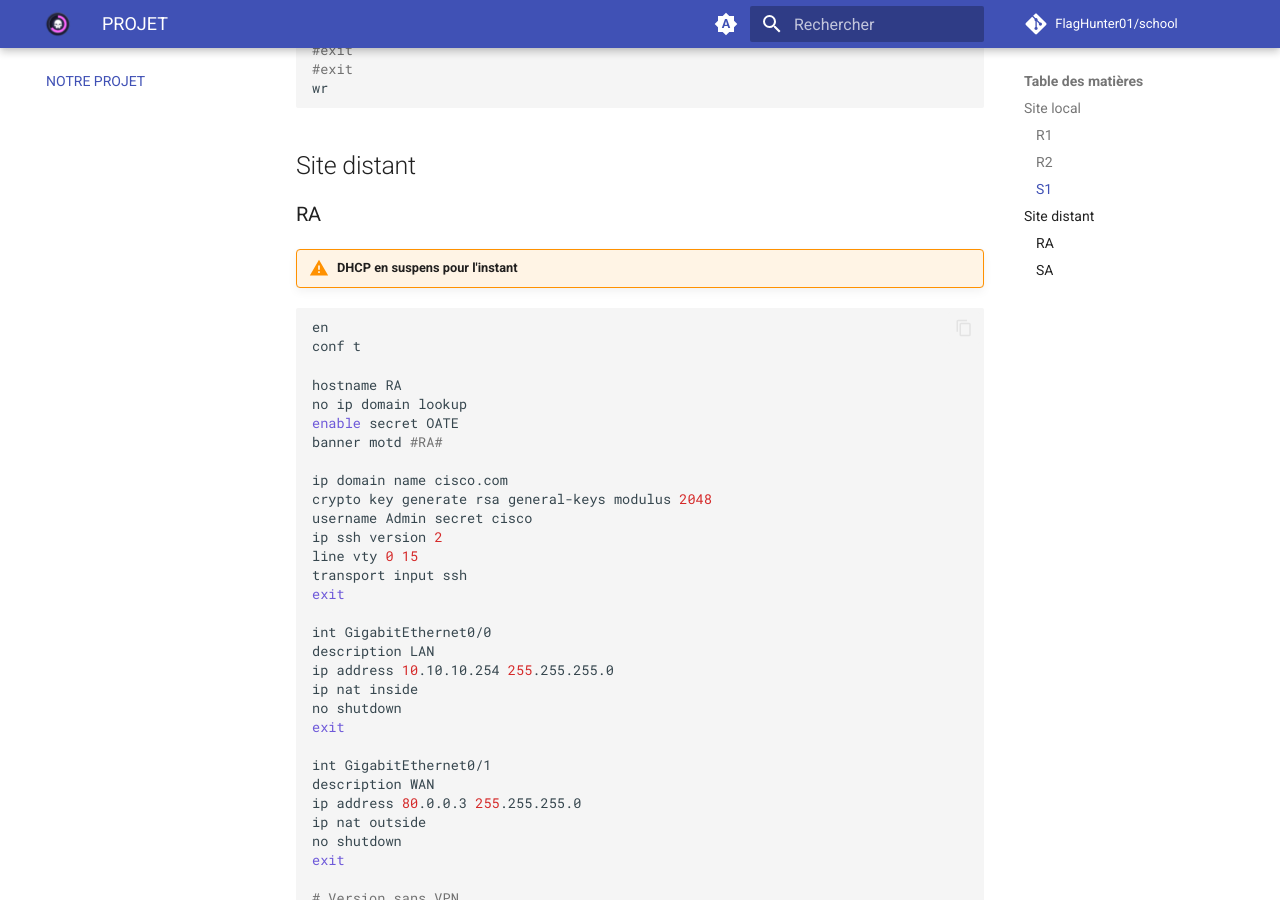
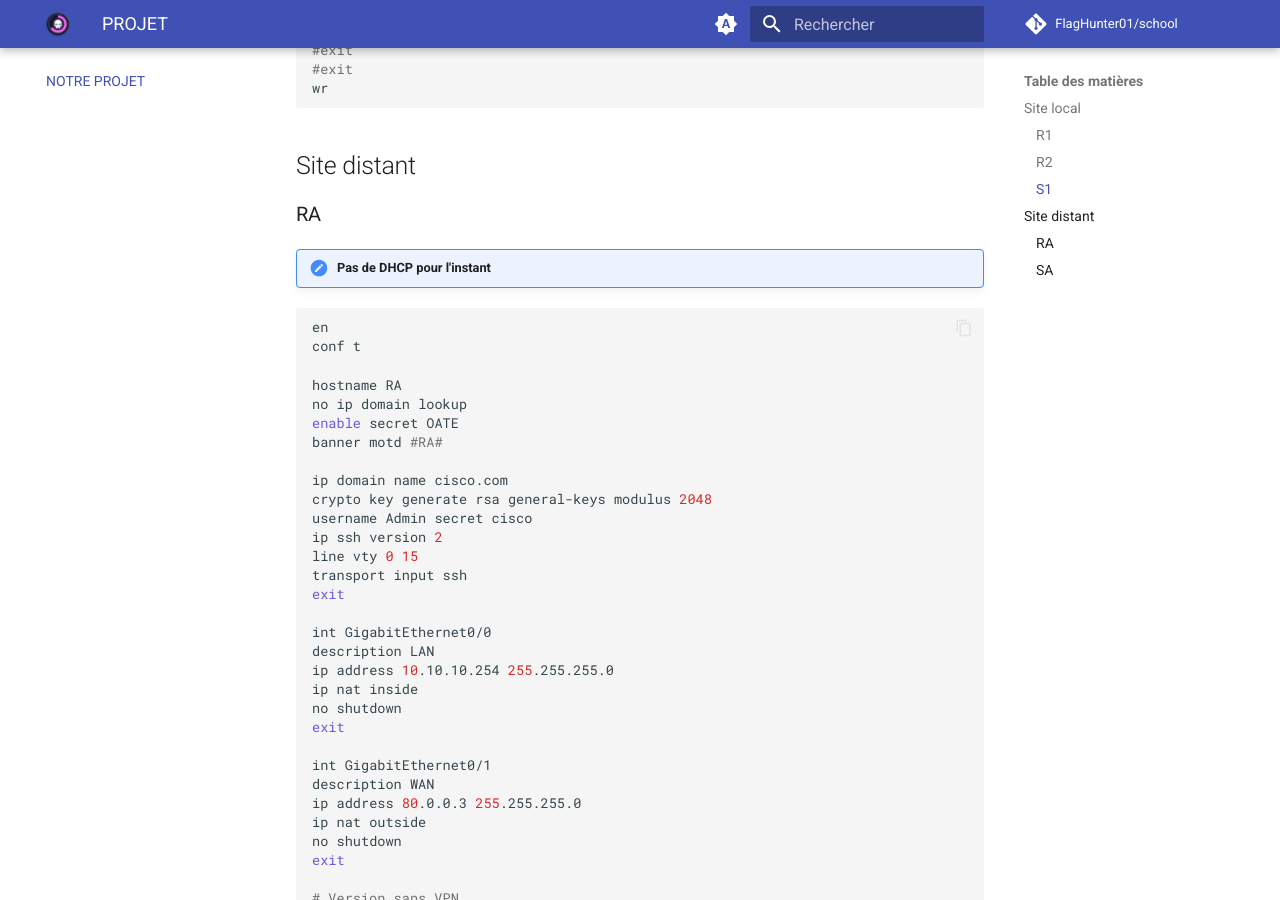
Before and after one commit to FlagHunter01/school, an MkDocs documentation site: the page built from docs/projet.md, in a window 1280 px wide and 900 px high, scrolled down 3583 px. Built offline with MkDocs 1.6.1 and Material for MkDocs 9.7.7, drawn with Linux system fonts in a browser that asks for light colours; comment, search, counter and statistics services are not loaded.

Commit message:
Changement warning

````diff
--- a/docs/projet.md
+++ b/docs/projet.md
@@ -186,7 +186,7 @@ wr
 
 ### RA
 
-!!! warning "DHCP en suspens pour l'instant"
+!!! fail "Pas de DHCP pour l'instant"
 
 ```sh
 en
````
